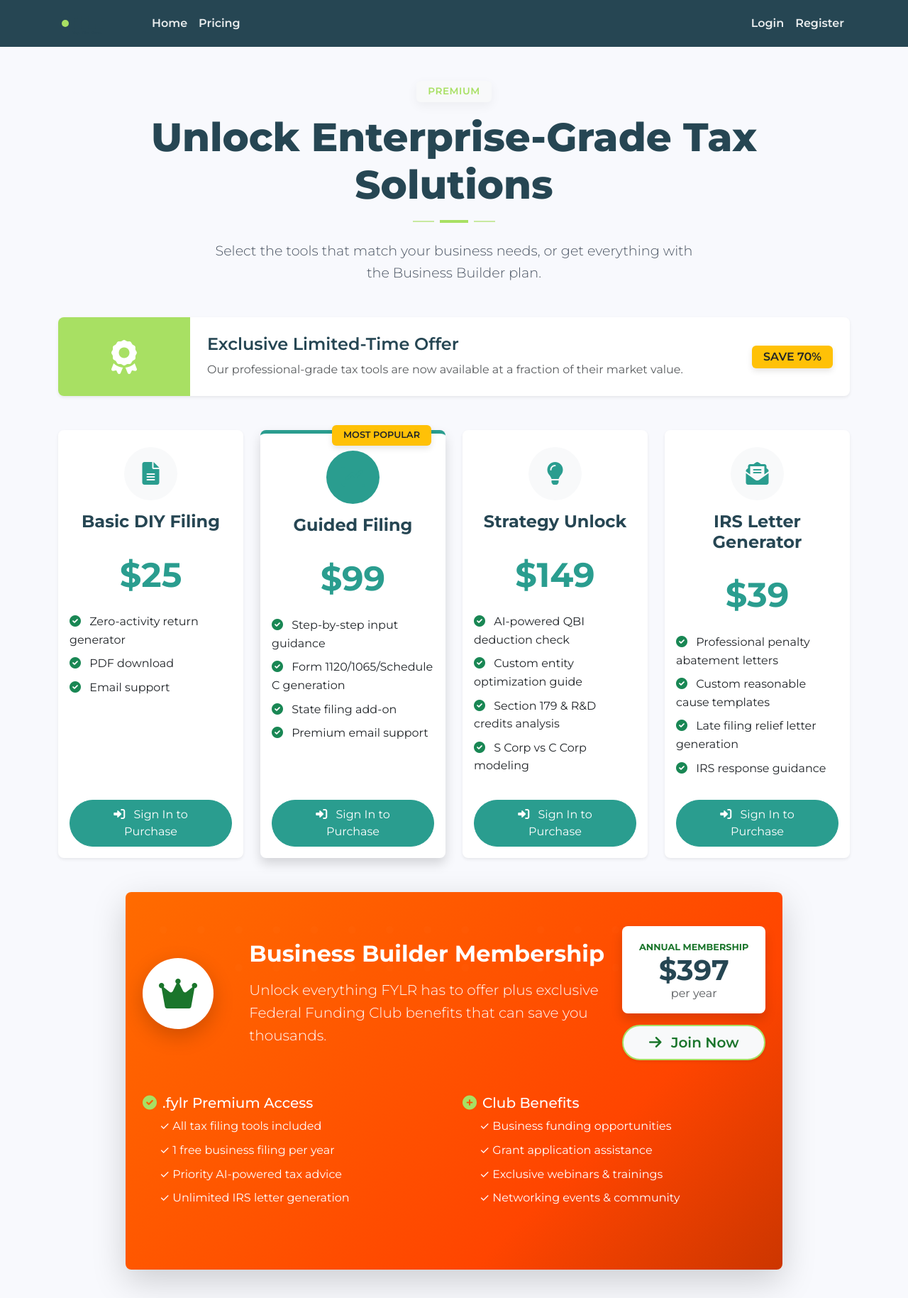
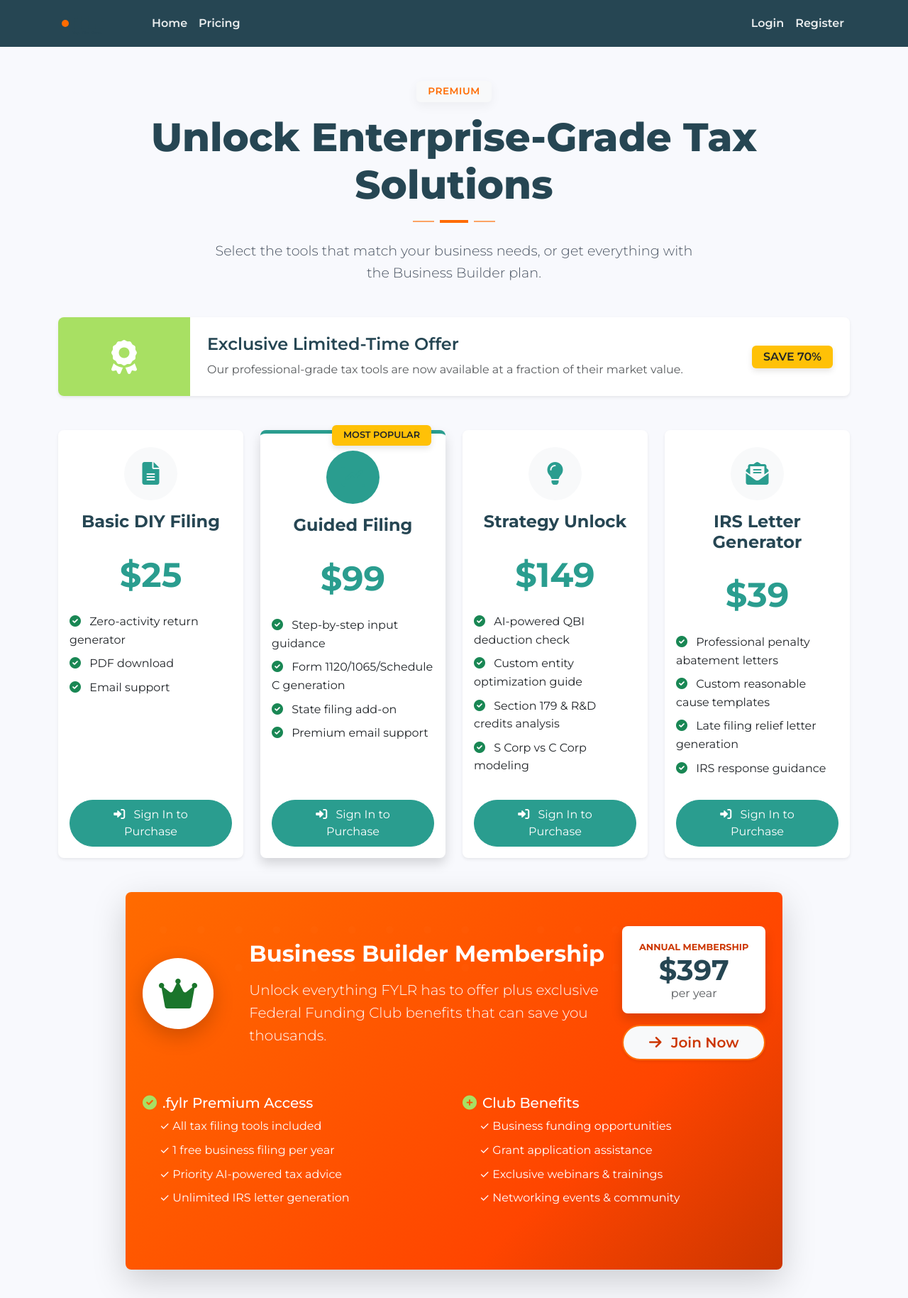
Before and after one commit to oprimenyc/usefylr, a Flask app: page /pricing in a window 1280 px wide. Shown: the top 1829 px of the page at 71% size. Run offline with Flask 3, Linux system fonts and the light colour scheme.

Commit message:
Update the website's color scheme to a vibrant orange to improve branding
Update templates, favicon, and logo images to use a new orange color scheme.

Replit-Commit-Author: Agent
Replit-Commit-Session-Id: a21e5c42-3fee-4533-b659-a8c62e3227fc
Replit-Commit-Screenshot-Url: https://storage.googleapis.com/screenshot-production-us-central1/a28ca967-8f17-4c06-8501-e3cd15f9ef82/bece5bcf-98a5-41c8-a170-d8b96596ec6e.jpg

```diff
--- a/templates/layout.html
+++ b/templates/layout.html
@@ -6,7 +6,7 @@
     <title>{% block title %}.fylr | Tap. File. Done.{% endblock %}</title>
 
     <!-- Favicon -->
-    <link rel="icon" href="{{ url_for('static', filename='img/favicon-green.ico') }}" type="image/x-icon">
+    <link rel="icon" href="{{ url_for('static', filename='img/favicon-orange.ico') }}" type="image/x-icon">
 
     <!-- Bootstrap CSS -->
     <link href="https://cdn.jsdelivr.net/npm/bootstrap@5.3.0-alpha1/dist/css/bootstrap.min.css" rel="stylesheet">
@@ -28,7 +28,7 @@
     <nav class="navbar navbar-expand-lg navbar-dark bg-primary sticky-top">
         <div class="container">
             <a class="navbar-brand" href="{{ url_for('main.index') }}">
-                <img src="{{ url_for('static', filename='img/fylr-green-logo.svg') }}" alt=".fylr | Tap. File. Done." height="40" class="me-2">
+                <img src="{{ url_for('static', filename='img/fylr-orange-logo.svg') }}" alt=".fylr | Tap. File. Done." height="40" class="me-2">
             </a>
             <button class="navbar-toggler" type="button" data-bs-toggle="collapse" data-bs-target="#navbarNav">
                 <span class="navbar-toggler-icon"></span>
--- a/templates/pricing.html
+++ b/templates/pricing.html
@@ -5,12 +5,12 @@
 {% block content %}
 <div class="container py-5">
     <div class="text-center mb-5">
-        <span class="badge bg-light px-3 py-2 mb-3 d-inline-block" style="font-size: 0.85rem; font-weight: 600; letter-spacing: 0.5px; box-shadow: 0 5px 15px rgba(0,0,0,0.05); color: #A8E063;">PREMIUM</span>
+        <span class="badge bg-light px-3 py-2 mb-3 d-inline-block" style="font-size: 0.85rem; font-weight: 600; letter-spacing: 0.5px; box-shadow: 0 5px 15px rgba(0,0,0,0.05); color: #FF6B00;">PREMIUM</span>
         <h1 class="display-4 mb-3" style="font-family: 'Montserrat', sans-serif; font-weight: 800; color: #264653;">Unlock Enterprise-Grade Tax Solutions</h1>
         <div class="d-flex justify-content-center align-items-center gap-2 mb-4">
-            <div style="height: 2px; width: 30px; background-color: #A8E063; opacity: 0.6;"></div>
-            <div style="height: 4px; width: 40px; background-color: #A8E063;"></div>
-            <div style="height: 2px; width: 30px; background-color: #A8E063; opacity: 0.6;"></div>
+            <div style="height: 2px; width: 30px; background-color: #FF6B00; opacity: 0.6;"></div>
+            <div style="height: 4px; width: 40px; background-color: #FF6B00;"></div>
+            <div style="height: 2px; width: 30px; background-color: #FF6B00; opacity: 0.6;"></div>
         </div>
         <p class="lead mb-5 mx-auto" style="font-family: 'Montserrat', sans-serif; color: #4b5563; max-width: 700px; font-size: 1.2rem;">Select the tools that match your business needs, or get everything with the Business Builder plan.</p>
     </div>
@@ -259,11 +259,11 @@
                         </div>
                         <div class="col-lg-3 text-center">
                             <div class="bg-white p-3 rounded-3 shadow mb-3">
-                                <span class="text-uppercase fw-bold" style="color: #1a752b; font-size: 0.8rem;">Annual membership</span>
+                                <span class="text-uppercase fw-bold" style="color: #cc3600; font-size: 0.8rem;">Annual membership</span>
                                 <div class="fs-1 fw-bold" style="color: #264653; line-height: 1;">$397</div>
                                 <span class="text-muted">per year</span>
                             </div>
-                            <a href="https://federalfundingclub.com/business-builder-plan/" class="btn btn-light btn-lg rounded-pill w-100 shadow-sm" style="font-weight: 600; border: 2px solid #A8E063; color: #1a752b;">
+                            <a href="https://federalfundingclub.com/business-builder-plan/" class="btn btn-light btn-lg rounded-pill w-100 shadow-sm" style="font-weight: 600; border: 2px solid #FF6B00; color: #cc3600;">
                                 <i class="fas fa-arrow-right me-2"></i> Join Now
                             </a>
                         </div>
```
Also changed, not shown: templates/index.html (+1 -1 lines), static/img/favicon-orange.ico (added), static/img/fylr-orange-logo.svg (added).
